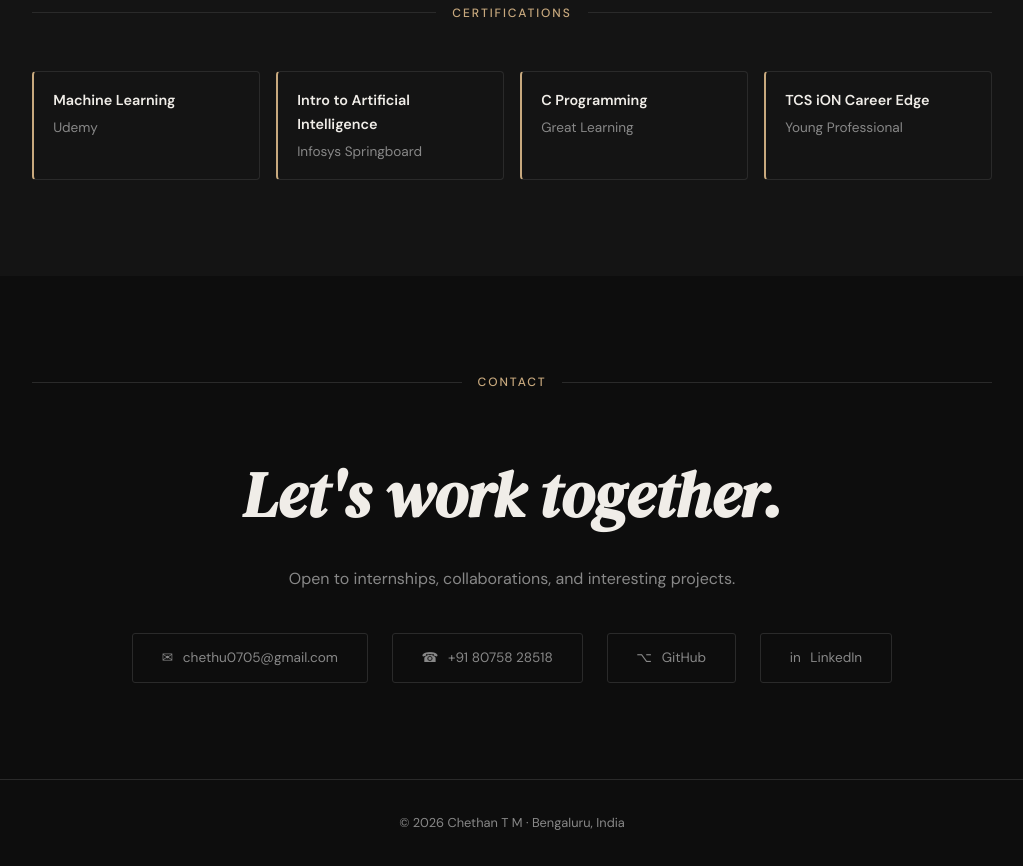
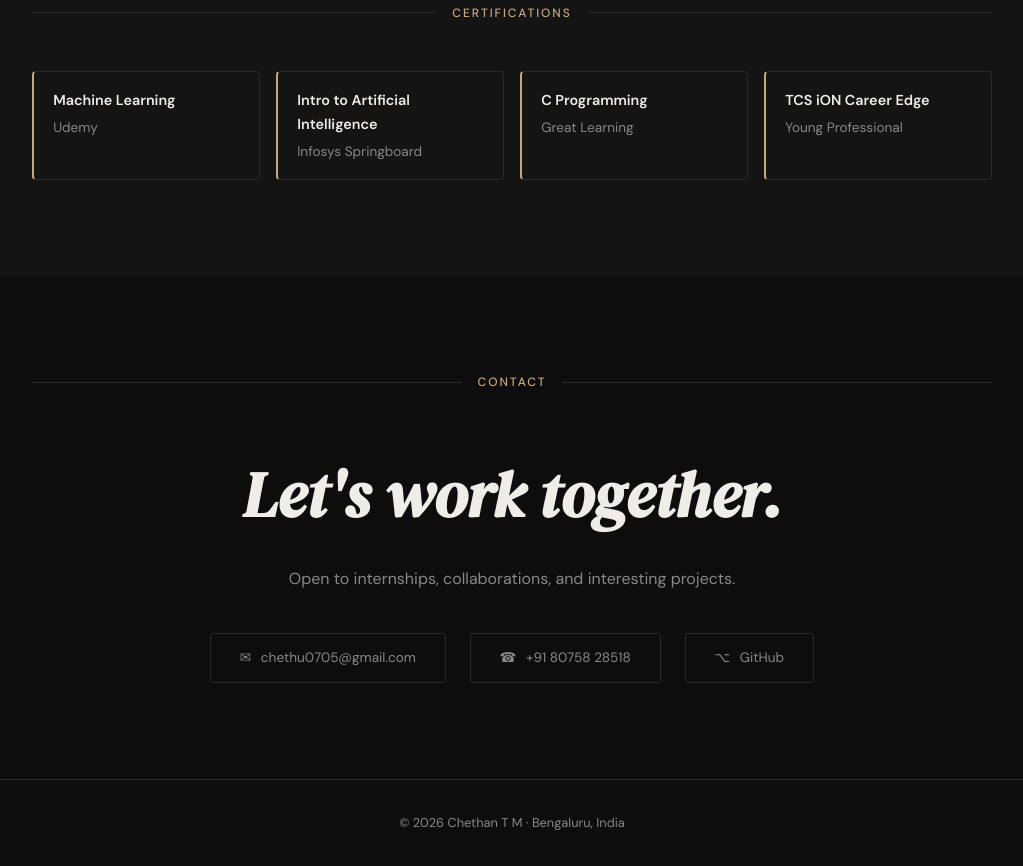
Before and after one commit to TMChub/portfolio, a plain HTML site: page index.html in a window 1280 px wide. Shown: the part 3431-4297 px from the top of the page, without its empty margins (128-1151 px from the left). Drawn offline with Linux system fonts and the light colour scheme.

Commit message:
Update index.html

```diff
--- a/index.html
+++ b/index.html
@@ -209,7 +209,6 @@
       <a href="mailto:chethu0705@gmail.com" class="contact-btn"><span>✉</span> chethu0705@gmail.com</a>
       <a href="tel:+918075828518" class="contact-btn"><span>☎</span> +91 80758 28518</a>
       <a href="https://github.com/ChethanTM" target="_blank" class="contact-btn"><span>⌥</span> GitHub</a>
-      <a href="https://www.linkedin.com/in/chethantm" target="_blank" class="contact-btn"><span>in</span> LinkedIn</a>
     </div>
   </div>
 </section>
```
